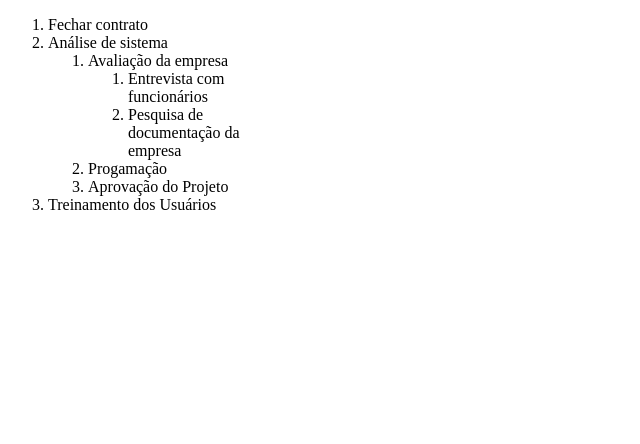
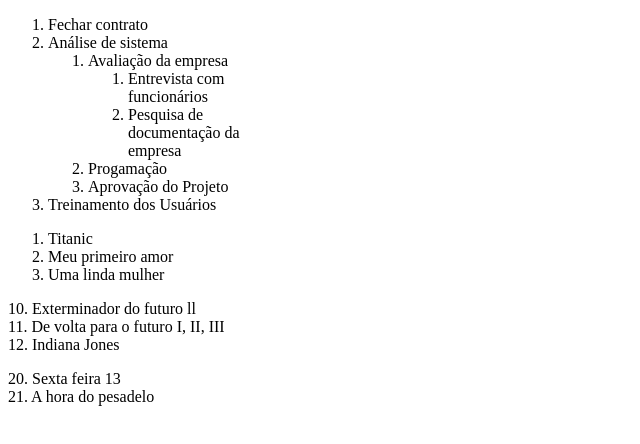
Before and after one commit to Ginttoki/Atividade-DevOps, a plain HTML site: page index.html in a window 1280 px wide. Shown: the whole page, without its empty margins (0-640 px from the left). Drawn offline with Linux system fonts and the light colour scheme.

Commit message:
Adicionando Ex5

```diff
--- a/index.html
+++ b/index.html
@@ -2,8 +2,17 @@
 <html>
 <head>
     <meta charset="utf-8" />
-
     <title>AC 2 - DevOps</title>
+    <style>
+        .ex5primeira{
+            padding-left: 10;
+        }
+        .ex5remover{
+            padding-left: 0;
+            margin-left:0;
+            list-style-type: none;
+        }
+    </style>
 
 
 </head>
@@ -25,5 +34,21 @@
             </ol>
             <li>Treinamento dos Usuários</li>
         </ol>
+
+        <ol class="ex5primeira">
+            <li> Titanic</li>
+            <li> Meu primeiro amor</li>
+            <li> Uma linda mulher</li>
+        </ol>
+        <ol class="ex5remover">
+            <li>10. Exterminador do futuro ll</li>
+            <li>11. De volta para o futuro I, II, III</li>
+            <li>12. Indiana Jones</li>
+        </ol>
+
+        <ol class="ex5remover">
+            <li>20. Sexta feira 13</li>
+            <li>21. A hora do pesadelo</li>
+        </ol>
 </body>
 </html>
```
